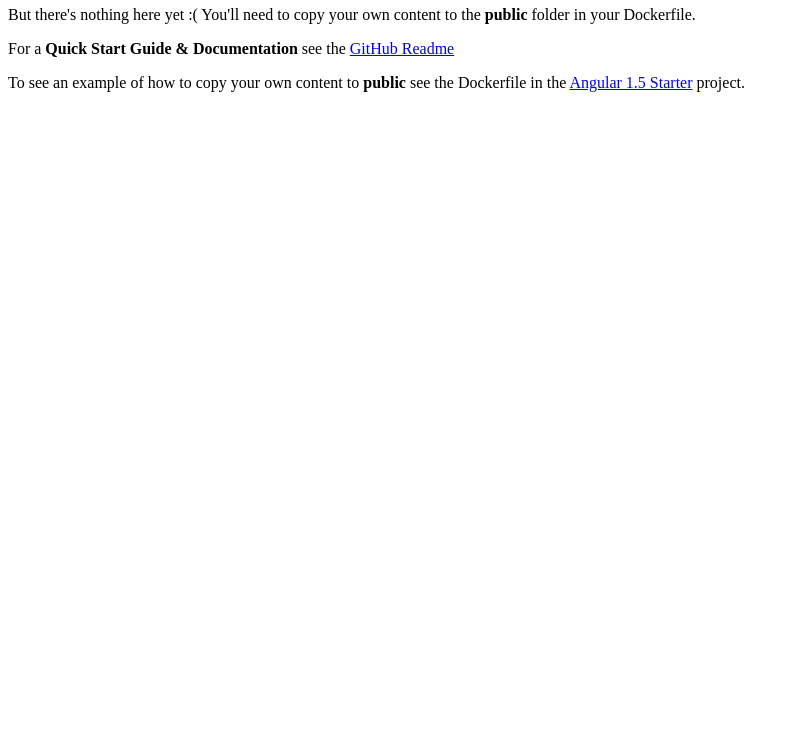
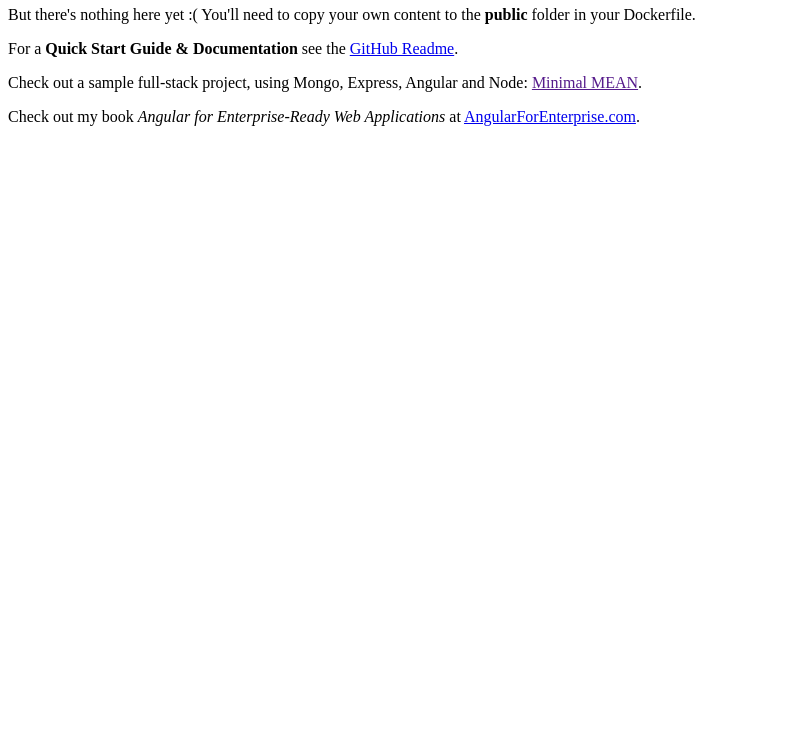
Before and after one commit to duluca/minimal-node-web-server, a website: page public/index.html in a window 1280 px wide. Shown: the part 60-800 px from the top of the page, without its empty margins (0-799 px from the left). Drawn offline with Linux system fonts and the light colour scheme.

```diff
--- a/public/index.html
+++ b/public/index.html
@@ -1,10 +1,19 @@
 <html>
-  <body>
-    <h1>Great news. Your server is working!</h1>
-    <p>But there's nothing here yet :( You'll need to copy your own content to the <b>public</b> folder in your Dockerfile.</p>
-    <p>For a <b>Quick Start Guide &amp; Documentation</b> see the <a href="https://github.com/duluca/minimal-node-web-server/">GitHub Readme</a></p>
-    <p>
-      To see an example of how to copy your own content to <b>public</b> see the Dockerfile in the <a href="https://github.com/duluca/angular1.5-starter">Angular 1.5 Starter</a> project.
-    </p>
-  </body>
+
+<body>
+  <h1>Great news. Your server is working!</h1>
+  <p>But there's nothing here yet :( You'll need to copy your own content to the <b>public</b> folder in your
+    Dockerfile.</p>
+  <p>For a <b>Quick Start Guide &amp; Documentation</b> see the <a
+      href="https://github.com/duluca/minimal-node-web-server/">GitHub Readme</a>.
+  </p>
+  <p>
+    Check out a sample full-stack project, using Mongo, Express, Angular and Node: <a href="">Minimal MEAN</a>.
+  </p>
+  <p>
+    Check out my book <i>Angular for Enterprise-Ready Web Applications</i> at <a
+      href="https://AngularForEnterprise.com">AngularForEnterprise.com</a>.
+  </p>
+</body>
+
 </html>
```
Also changed, not shown: package.json (+8 -8 lines), README.md, 2 other files.
